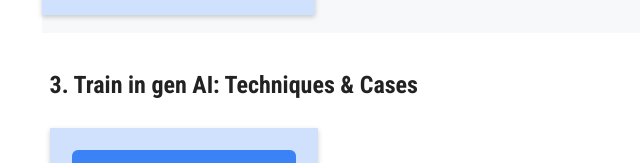
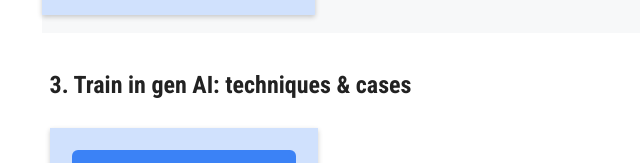
Before and after one commit to seinecle/chatgpt, a website: page docs/index.html in a window 1280 px wide. Shown: the part 1969-2132 px from the top of the page, 188-828 px from the left. Drawn offline with Linux system fonts and the light colour scheme.

Commit message:
removed caps in title

```diff
--- a/docs/index.html
+++ b/docs/index.html
@@ -179,7 +179,7 @@
                     </div>
                 </div>
                 <br/>
-                <h3>3. Train in gen AI: Techniques & Cases</h3>
+                <h3>3. Train in gen AI: techniques & cases</h3>
                 <br/>
 				<div class="col-12 sm:col-12 md:col-6 lg:col-4 bg-blue-100 link-card">
 					<div class="bg-primary border-round p-3 m-1">
```
